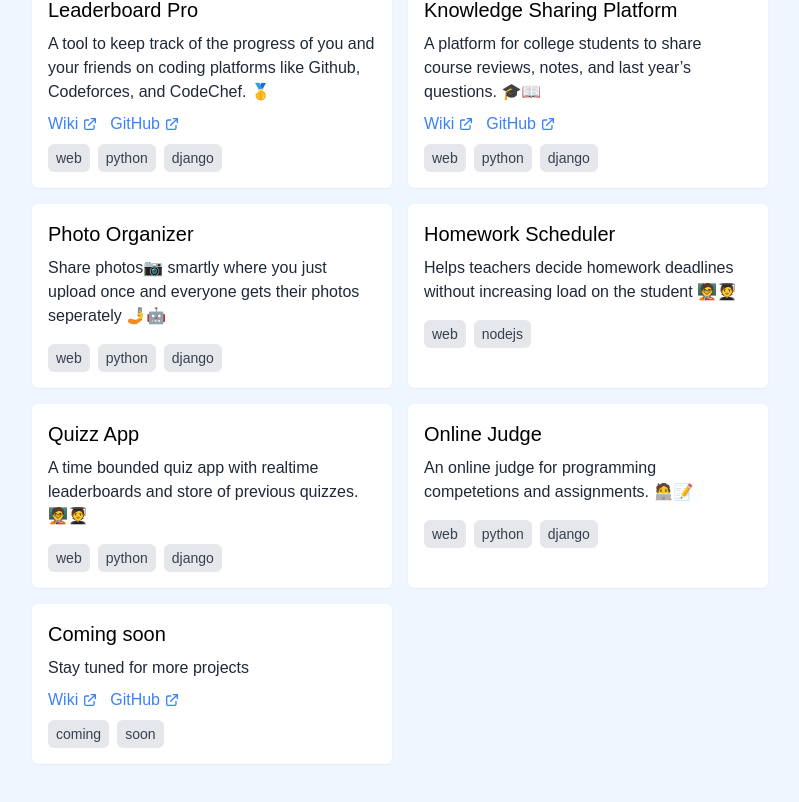
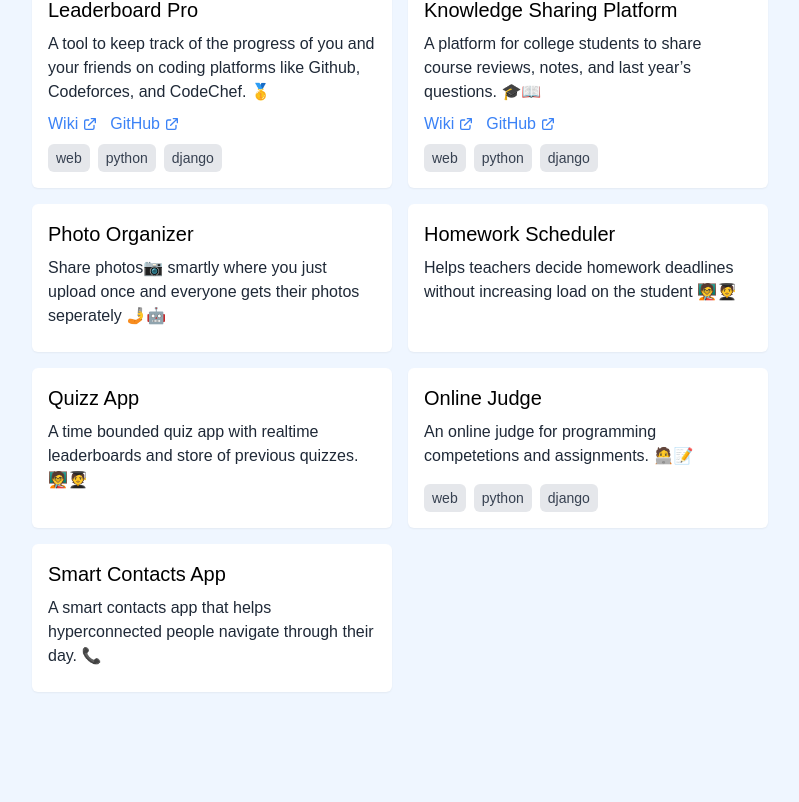
Before and after one commit to OpenLake/FOSS-Overflow, a Next.js app: page /projects in a window 1280 px wide. Shown: the part 388-1190 px from the top of the page, without its empty margins (240-1039 px from the left). After the commit the page ends 1144 px from the top, so only its background shows below. Built offline with nearby package versions, Linux system fonts and the light colour scheme; what @tailwindcss/typography would draw is missing.

Commit message:
Update projects

```diff
--- a/content/projects.js
+++ b/content/projects.js
@@ -35,19 +35,16 @@ export const projectData = [
 		title: 'Photo Organizer',
 		description:
 			'Share photos📷 smartly where you just upload once and everyone gets their photos seperately 🤳🤖',
-		tags: ['web', 'python', 'django'],
 	},
 	{
 		title: 'Homework Scheduler',
 		description:
 			'Helps teachers decide homework deadlines without increasing load on the student 🧑‍🏫🧑‍🎓',
-		tags: ['web', 'nodejs'],
 	},
 	{
 		title: 'Quizz App',
 		description:
 			'A time bounded quiz app with realtime leaderboards and store of previous quizzes. 🧑‍🏫🧑‍🎓',
-		tags: ['web', 'python', 'django'],
 	},
 	{
 		title: 'Online Judge',
@@ -56,10 +53,8 @@ export const projectData = [
 		tags: ['web', 'python', 'django'],
 	},
 	{
-		title: 'Coming soon',
-		description: 'Stay tuned for more projects',
-		wiki: 'https://github.com/OpenLake/',
-		github: 'https://github.com/OpenLake/',
-		tags: ['coming', 'soon'],
+		title: 'Smart Contacts App',
+		description:
+			'A smart contacts app that helps hyperconnected people navigate through their day. 📞',
 	},
 ];
--- a/pages/projects.js
+++ b/pages/projects.js
@@ -37,6 +37,7 @@ export default function Projects() {
 								<ExternalLink href={item.github}>GitHub</ExternalLink>
 							)}
 						</div>
+						{item.tags?.length > 0 && (
 							<div className="flex gap-2 mt-2">
 								{item.tags.map(tag => (
 									<span
@@ -47,6 +48,7 @@ export default function Projects() {
 									</span>
 								))}
 							</div>
+						)}
 					</div>
 				))}
 			</div>
```
Lines whose indentation alone changed are shown as unchanged.
